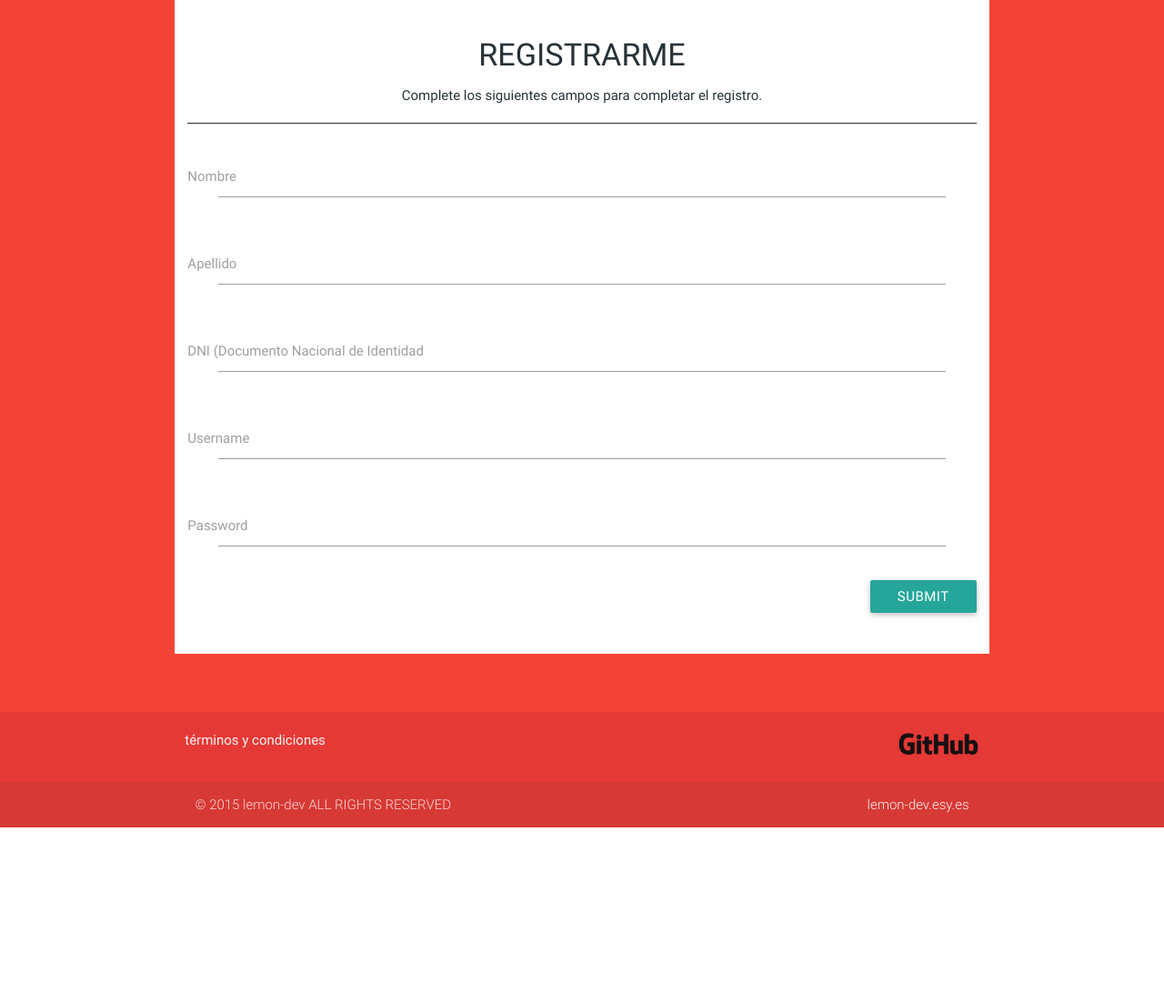
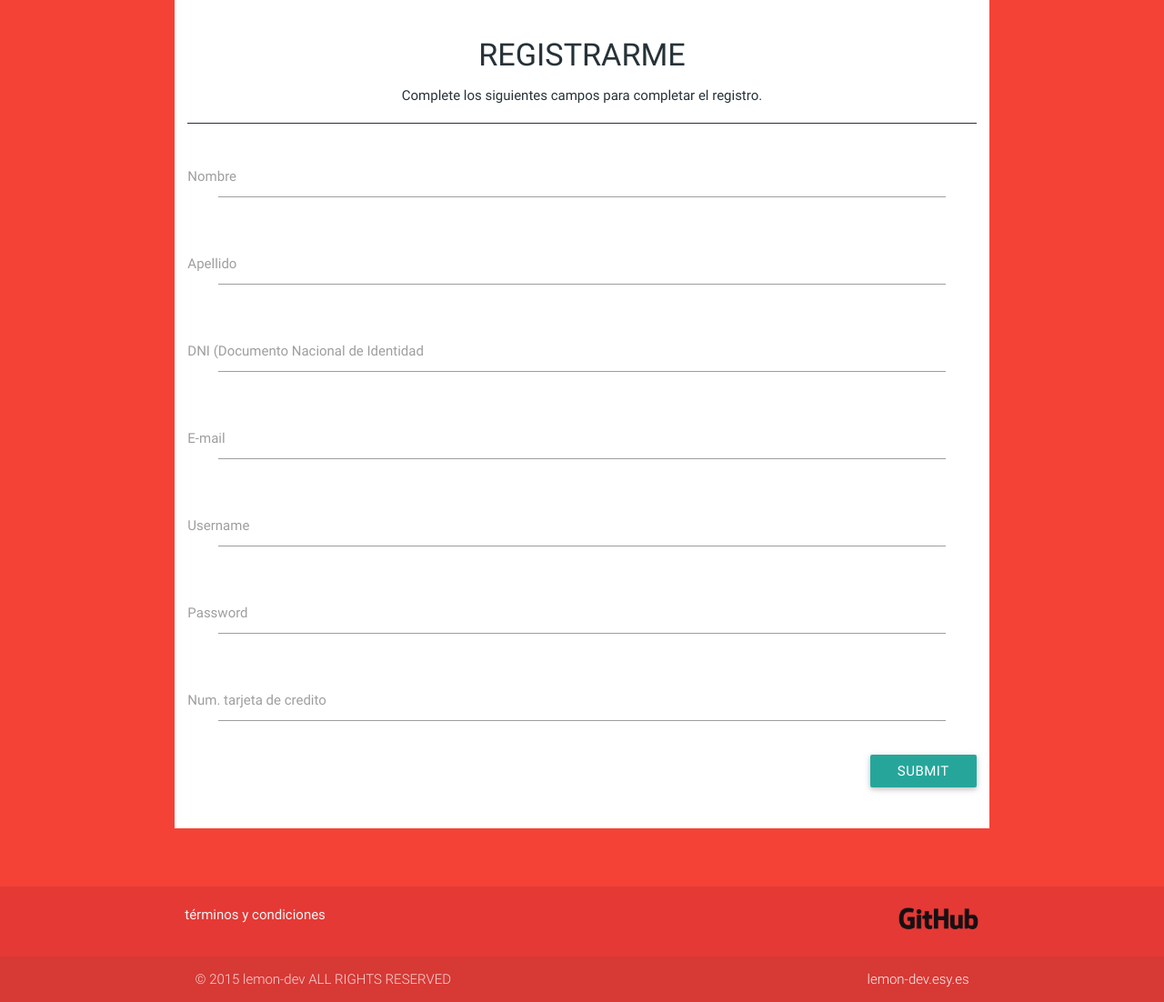
Before and after one commit to lemon-dev/bestnid, a PHP site: page /register.php in a window 1280 px wide. Shown: the part 193-1295 px from the top of the page at 91% size. Before the commit the page ends 1103 px from the top, so only its background shows below. Run offline with PHP 8.4, Linux system fonts and the light colour scheme; some libraries are stand-ins or nearby versions.

Commit message:
campos de registrar
se agregaron campos faltantes para registrar  usuario

```diff
--- a/proyecto/register.php
+++ b/proyecto/register.php
@@ -5,7 +5,7 @@ $pageTitle = "Bestnid | Registrarme";
 include('include/header.php');
 
 if(isset($_POST)){
-	if(isset($_POST['nombre'], $_POST['apellido'], $_POST['dni'], $_POST['nombre_usuario'], $_POST['password'])){
+	if(isset($_POST['nombre'], $_POST['apellido'], $_POST['dni'],$_POST['email'], $_POST['nombre_usuario'], $_POST['password'],$_POST['tarjeta'])){
 
 		include('db/connect.php');
 
@@ -13,8 +13,8 @@ if(isset($_POST)){
 
 		if($result->num_rows == 0) {
 
-			$query = "INSERT INTO Usuario (id_usuario, dni, nombre_usuario, password, nombre, apellido, fecha_alta)
-						VALUES (NULL, '" . $_POST['dni'] ."', '" . $_POST['nombre_usuario'] . "', '" . $_POST['password'] . "', '" . $_POST['nombre'] . "', '" . $_POST['apellido'] . "', CURRENT_DATE())";
+			$query = "INSERT INTO Usuario (id_usuario, dni, email, nombre_usuario, password, nombre, apellido, tarjeta, fecha_alta)
+						VALUES (NULL, '" . $_POST['dni'] ."', '" . $_POST['email'] . "' ,'" . $_POST['nombre_usuario'] . "', '" . $_POST['password'] . "', '" . $_POST['nombre'] . "', '" . $_POST['apellido'] ."', '" . $_POST['tarjeta'] . "', CURRENT_DATE())";
 
 			if($result = $db->query($query)) {
 				header('Location: index.php');
@@ -61,6 +61,12 @@ if(isset($_POST)){
 	     		</div>
 	     		<div class="row">
 			        <div class="input-field col s12">
+			          	<input name="email" id="email" type="text" class="validate">
+	          			<label for="email">E-mail</label>
+			        </div>
+	     		</div>
+	     		<div class="row">
+			        <div class="input-field col s12">
 			          	<input name="nombre_usuario" id="nombre_usuario" type="text" class="validate">
 	          			<label for="nombre_usuario">Username</label>
 			        </div>
@@ -71,6 +77,13 @@ if(isset($_POST)){
 	          			<label for="password">Password</label>
 			        </div>
 	     		</div>
+	     		<div class="row">
+			        <div class="input-field col s12">
+			          	<input name="tarjeta" id="tarjeta" type="text" class="validate">
+	          			<label for="tarjeta">Num. tarjeta de credito</label>
+			        </div>
+	     		</div>
+
 	     		<input id="register-submit" type="submit" class="btn right" value="Submit">
 			</form>
 			<div class="form-messages"></div>
```
